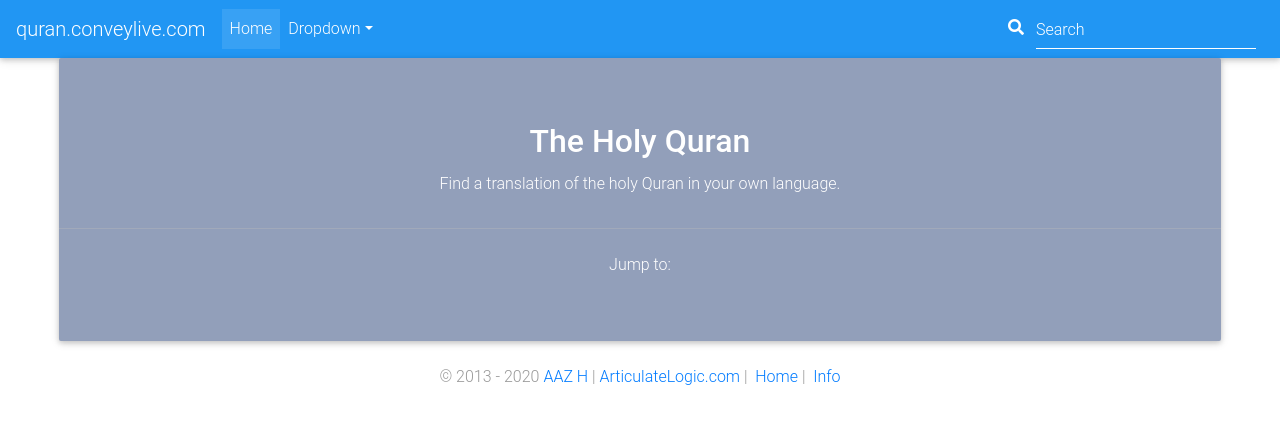
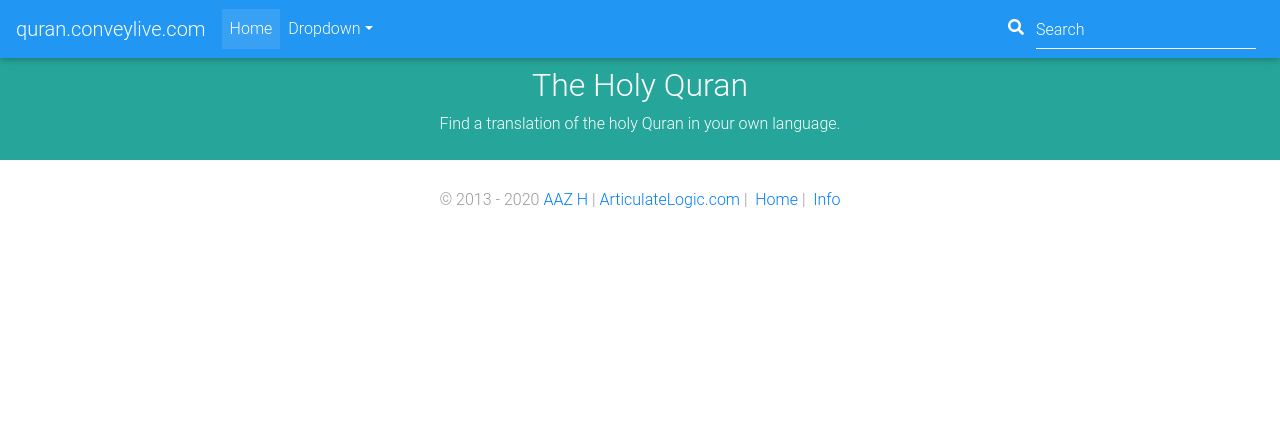
Before and after one commit to aazhbd/quoteshare, a Django app: page / in a window 1280 px wide. Shown: the top 424 px of the page. Run offline with Django 3.2, Linux system fonts and the light colour scheme; data that the repository does not hold is empty; some libraries are stand-ins or nearby versions; some web fonts are replaced.

Commit message:
Added summary section on top. Updated other fixes.

```diff
--- a/qquote/templates/home.html
+++ b/qquote/templates/home.html
@@ -6,26 +6,25 @@
 {% endblock %}
 
 {% block content %}
-<div class="col-lg-12" style="margin-bottom: 0px">
-    <div class="jumbotron jumbotron-fluid text-center mdb-color lighten-3 white-text mx-2 mb-1">
-        <h2 class="card-title h2">The Holy Quran</h2>
-        <div class="row d-flex justify-content-center">
-            <div class="col-xl-6 pb-2">
-                <p class="card-text">
-                    Find a translation of the holy Quran in your own language.
-                </p>
+
+<header class="bg-primary mb-2 teal lighten-1 white-text">
+    <div class="container text-center p-2 mx-auto">
+        <h2 class="heading h2-responsive">The Holy Quran</h2>
+        <p>Find a translation of the holy Quran in your own language.</p>
     </div>
-        </div>
-        <hr class="my-4 rgba-white-light">
-        <div class="row d-flex justify-content-center">
-            Jump to:
-        </div>
-    </div>
-</div>
+</header>
+
+<div class="container-fluid page-container">
+    <div class="row">
+        {% if messages %}
+        {% for message in messages %}
+        <div class="alert alert-primary">{{ message }}</div>
+        {% endfor %}
+        {% endif %}
 
         {% for m in chapters %}
 
-<div class="col-lg-3 col-md-6 col-sm-12 col-xs-12">
+        <div class="col-lg-4 col-md-6 col-sm-12 col-xs-12">
             <div class="card card-outline-secondary my-4">
                 <div class="card-header font-weight-bold">
                     <div class="float-left">
@@ -40,4 +39,8 @@
             </div>
         </div>
         {% endfor %}
+    </div>
+</div>
+
+
 {% endblock %}
--- a/qquote/templates/main.html
+++ b/qquote/templates/main.html
@@ -50,6 +50,7 @@
     </div>
 </nav>
 
+{% block content %}
 <div class="container-fluid page-container">
     <div class="row">
         {% if messages %}
@@ -58,11 +59,10 @@
         {% endfor %}
         {% endif %}
 
-        {% block content %}
         This page is under construction.
-        {% endblock %}
     </div>
 </div>
+{% endblock %}
 
 <div id="footer">
     <div class="content">
```
Also changed, not shown: qquote/templates/chapter.html (+20 -3 lines), qquote/templates/info.html (+10 -1 lines), qquote/templates/verse.html (+13 -2 lines). Lines whose indentation alone changed are shown as unchanged.
